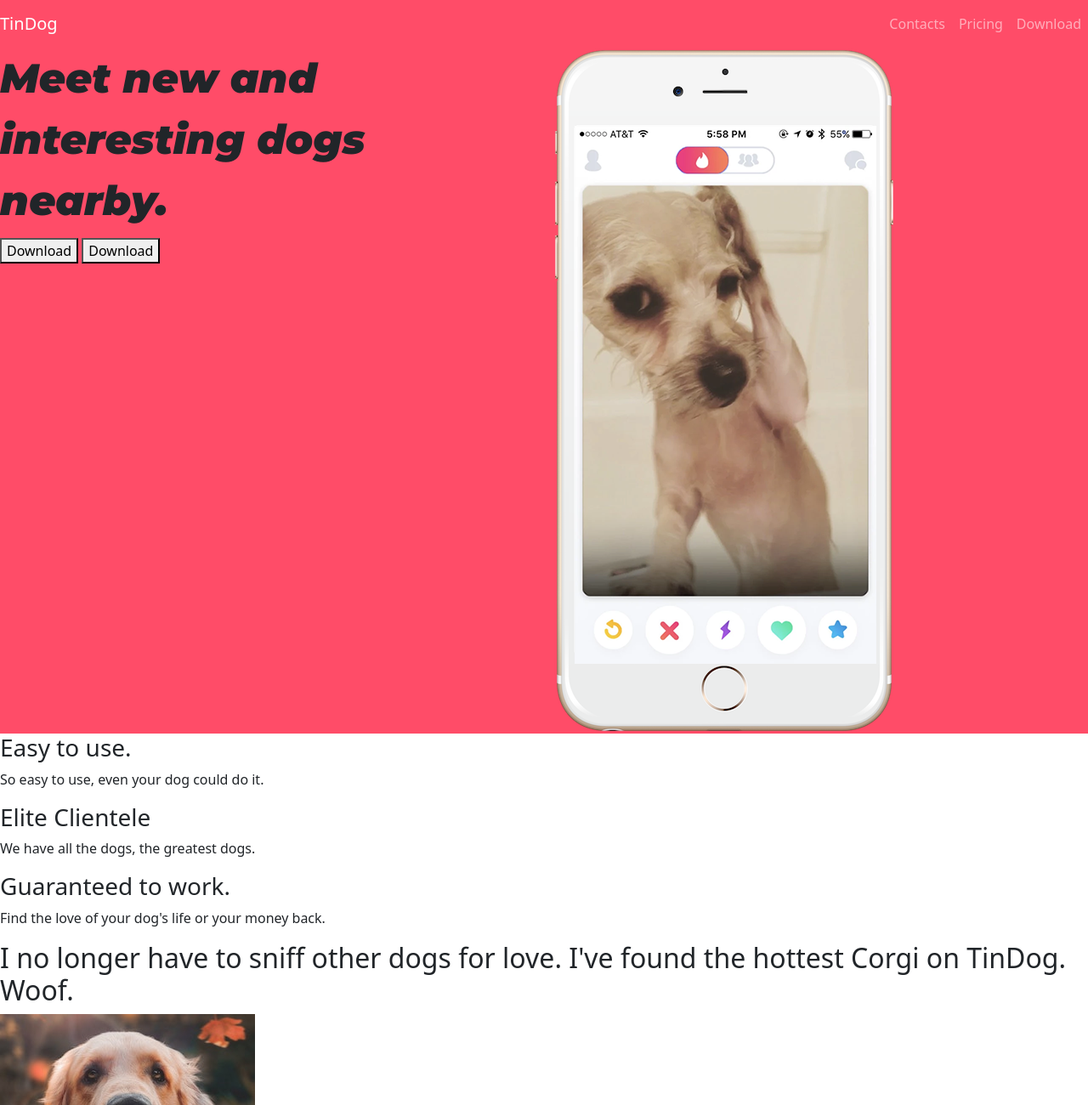
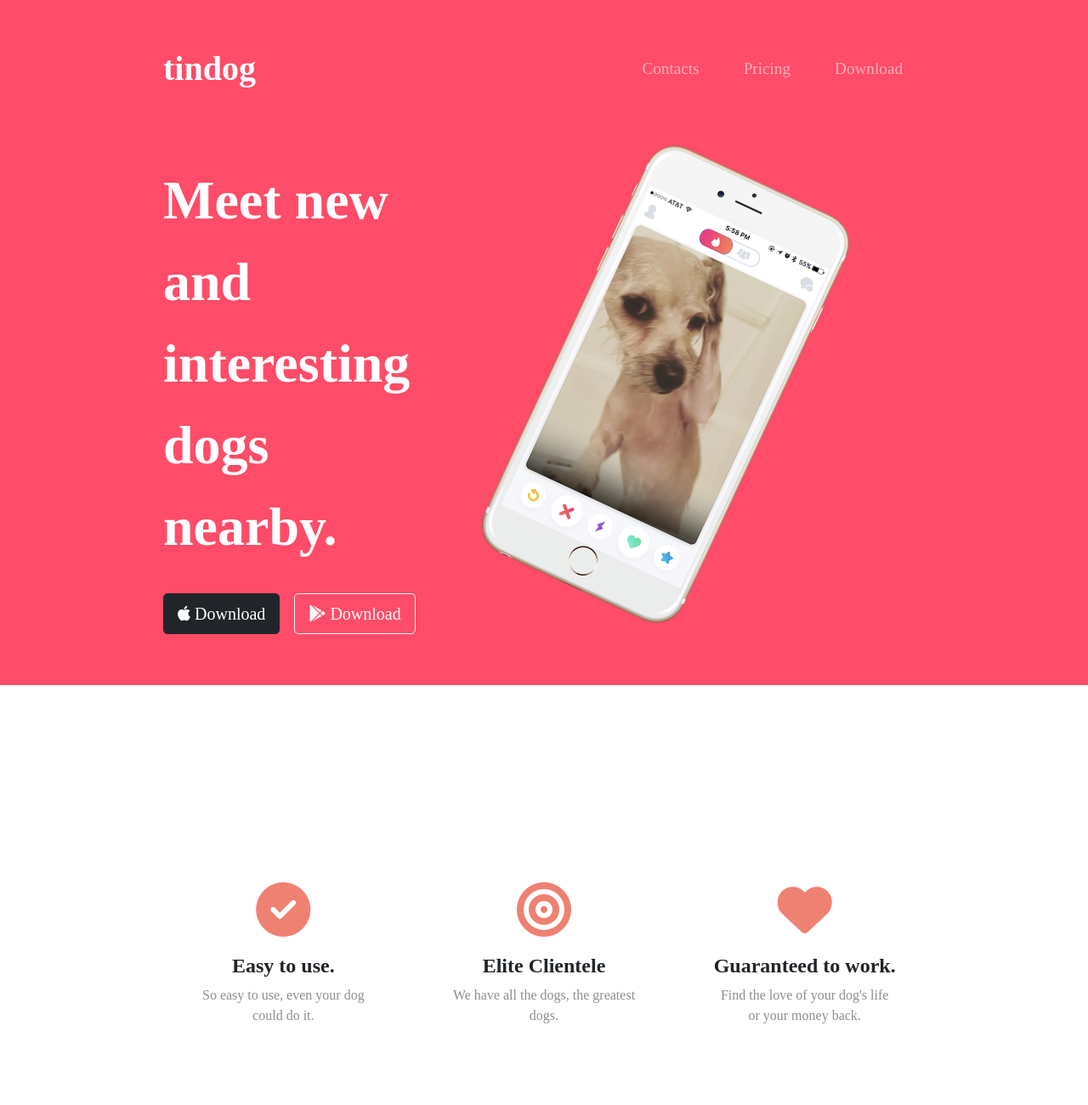
Before and after one commit to Amrmamdouhezz/bootstrapWebsite, a plain HTML site: page index.html in a window 1280 px wide. Shown: the top 1300 px of the page at 85% size. Drawn offline with nearby package versions, Linux system fonts and the light colour scheme; a web font is replaced by a local one.

Commit message:
applying Title and features sections changes

```diff
--- a/css/styles.css
+++ b/css/styles.css
@@ -1,8 +1,80 @@
-#title{
+#title {
   background-color: #ff4c68;
+  color: white;
 }
-h1{
-  font-family: "Montserrat";
-  font-size: 3rem;
+
+.container-fluid {
+  padding: 3% 15%;
+}
+
+body {
+  font-family: "Montserrat-Thin";
+}
+
+h1 {
+  font-family: "Montserrat-Black 900";
+  font-weight: bolder;
+  width: 75%;
+  font-size: 4rem;
   line-height: 1.5;
 }
+
+/* Navigation Bar */
+.navbar {
+  padding-bottom: 4.5rem;
+}
+
+.navbar-brand {
+  font-family: "Ubunto";
+  font-size: 2.5rem;
+  font-weight: bold;
+}
+
+.nav-item {
+  padding: 0 18px;
+}
+
+.nav-link {
+  font-size: 1.2rem;
+  font-family: "Montserrat-Light";
+}
+
+/* Download Buttons */
+.download-button {
+  margin: 5% 3% 5% 0;
+}
+
+/* title image */
+.title-img {
+  width: 60%;
+  transform: rotate(25deg);
+}
+
+/*features-section */
+#features{
+  padding: 7% 15%;
+}
+.features-headers {
+  font-size: 1.5rem;
+  font-weight: bolder;
+  margin-top: 20px;
+}
+
+.font-awesome {
+  color: #ef8172;
+}
+.font-awesome:hover{
+  color: #ff4c68;
+}
+.features-row {
+  margin-top: 6rem;
+}
+
+.features-paragraphs{
+  color: #8f8f8f;
+}
+.feature-box
+{
+  text-align: center;
+  padding: 5%;
+}
--- a/index.html
+++ b/index.html
@@ -4,23 +4,31 @@
 <head>
   <meta charset="utf-8">
   <title>TinDog</title>
+  <!-- google fonts -->
   <link rel="preconnect" href="https://fonts.googleapis.com">
   <link rel="preconnect" href="https://fonts.gstatic.com" crossorigin>
   <link
     href="https://fonts.googleapis.com/css2?family=Bai+Jamjuree:ital,wght@0,200;0,300;0,400;0,500;0,600;0,700;1,200;1,300;1,400;1,500;1,600;1,700&family=Dancing+Script:wght@700&family=Merriweather&family=Montserrat:ital,wght@1,900&family=Red+Hat+Display:ital,wght@0,300;0,400;0,500;0,600;0,700;0,800;0,900;1,300;1,400;1,500;1,600;1,700;1,800;1,900&family=Sacramento&family=Ubuntu:ital,wght@0,300;0,400;0,500;0,700;1,300;1,400;1,500;1,700&display=swap"
     rel="stylesheet">
+
+  <!-- stylesheets -->
   <link href="https://cdn.jsdelivr.net/npm/bootstrap@5.1.3/dist/css/bootstrap.min.css" rel="stylesheet" integrity="sha384-1BmE4kWBq78iYhFldvKuhfTAU6auU8tT94WrHftjDbrCEXSU1oBoqyl2QvZ6jIW3" crossorigin="anonymous">
+  <link rel="stylesheet" href="css/styles.css">
+  <!-- Font Awesome -->
+  <script src="https://kit.fontawesome.com/ef4e838b36.js" crossorigin="anonymous"></script>
+  <!-- Script -->
   <script src="https://cdn.jsdelivr.net/npm/bootstrap@5.1.3/dist/js/bootstrap.bundle.min.js" integrity="sha384-ka7Sk0Gln4gmtz2MlQnikT1wXgYsOg+OMhuP+IlRH9sENBO0LRn5q+8nbTov4+1p" crossorigin="anonymous"></script>
-  <link rel="stylesheet" href="css/styles.css">
 </head>
 
 <body>
   <section id="title">
 
     <!-- Nav Bar -->
+    <div class="container-fluid">
+
 
       <nav class="navbar navbar-expand-lg navbar-dark ">
-      <a class="navbar-brand" href="">TinDog</a>
+        <a class="navbar-brand" href="">tindog</a>
         <button class="navbar-toggler" type="button" data-bs-toggle="collapse" data-bs-target="#navbarSupportedContent" aria-controls="navbarSupportedContent" aria-expanded="false" aria-label="Toggle navigation">
           <span class="navbar-toggler-icon"></span>
         </button>
@@ -44,14 +52,14 @@
       <div class="row">
         <div class="col-lg-6">
           <h1>Meet new and interesting dogs nearby.</h1>
-        <button type="button">Download</button>
-        <button type="button">Download</button>
+          <button type="button" class="btn btn-dark btn-lg download-button"><i class="fab fa-apple"> </i> Download</button>
+          <button type="button" class="btn btn-outline-light btn-lg download-button"><i class="fab fa-google-play"></i> Download</button>
         </div>
         <div class="col-lg-6">
-        <img src="images/iphone6.png" alt="iphone-mockup">
+          <img class="title-img" src="images/iphone6.png" alt="iphone-mockup">
         </div>
       </div>
-
+    </div>
 
   </section>
 
@@ -59,16 +67,26 @@
   <!-- Features -->
 
   <section id="features">
+    <div class="row features-row">
 
-    <h3>Easy to use.</h3>
-    <p>So easy to use, even your dog could do it.</p>
+      <div class="col-lg-4 feature-box">
+        <i class="fas fa-check-circle font-awesome fa-4x"></i>
+        <h3 class="features-headers">Easy to use.</h3>
+        <p class="features-paragraphs">So easy to use, even your dog could do it.</p>
+      </div>
 
-    <h3>Elite Clientele</h3>
-    <p>We have all the dogs, the greatest dogs.</p>
+      <div class="col-lg-4 feature-box">
+        <i class="fas fa-bullseye font-awesome fa-4x"></i>
+        <h3 class="features-headers">Elite Clientele</h3>
+        <p class="features-paragraphs">We have all the dogs, the greatest dogs.</p>
+      </div>
 
-    <h3>Guaranteed to work.</h3>
-    <p>Find the love of your dog's life or your money back.</p>
-
+      <div class="col-lg-4 feature-box">
+        <i class="fas fa-heart font-awesome fa-4x"></i>
+        <h3 class="features-headers">Guaranteed to work.</h3>
+        <p class="features-paragraphs">Find the love of your dog's life or your money back.</p>
+      </div>
+    </div>
   </section>
 
 
```
Lines whose indentation alone changed are shown as unchanged.
